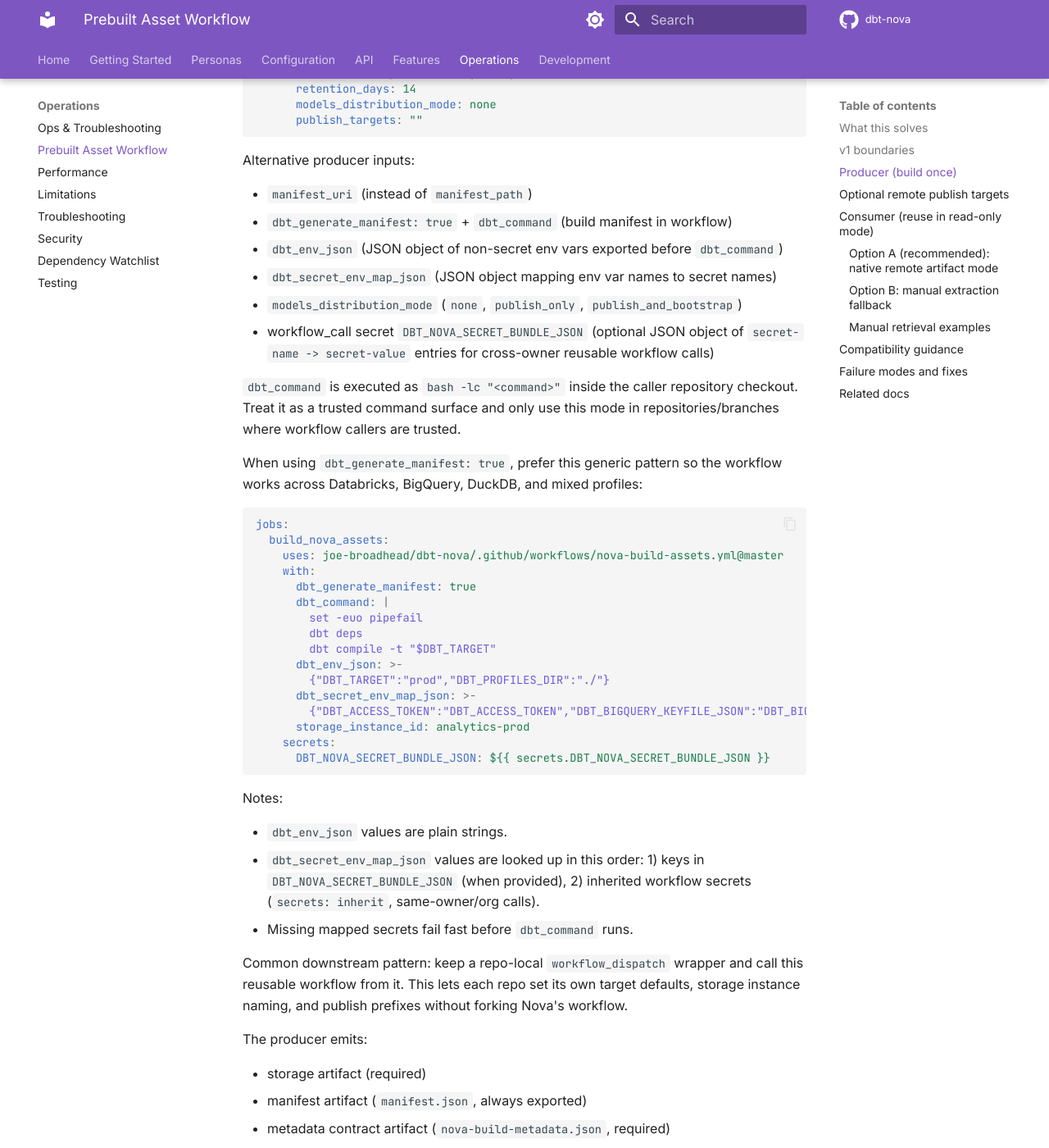
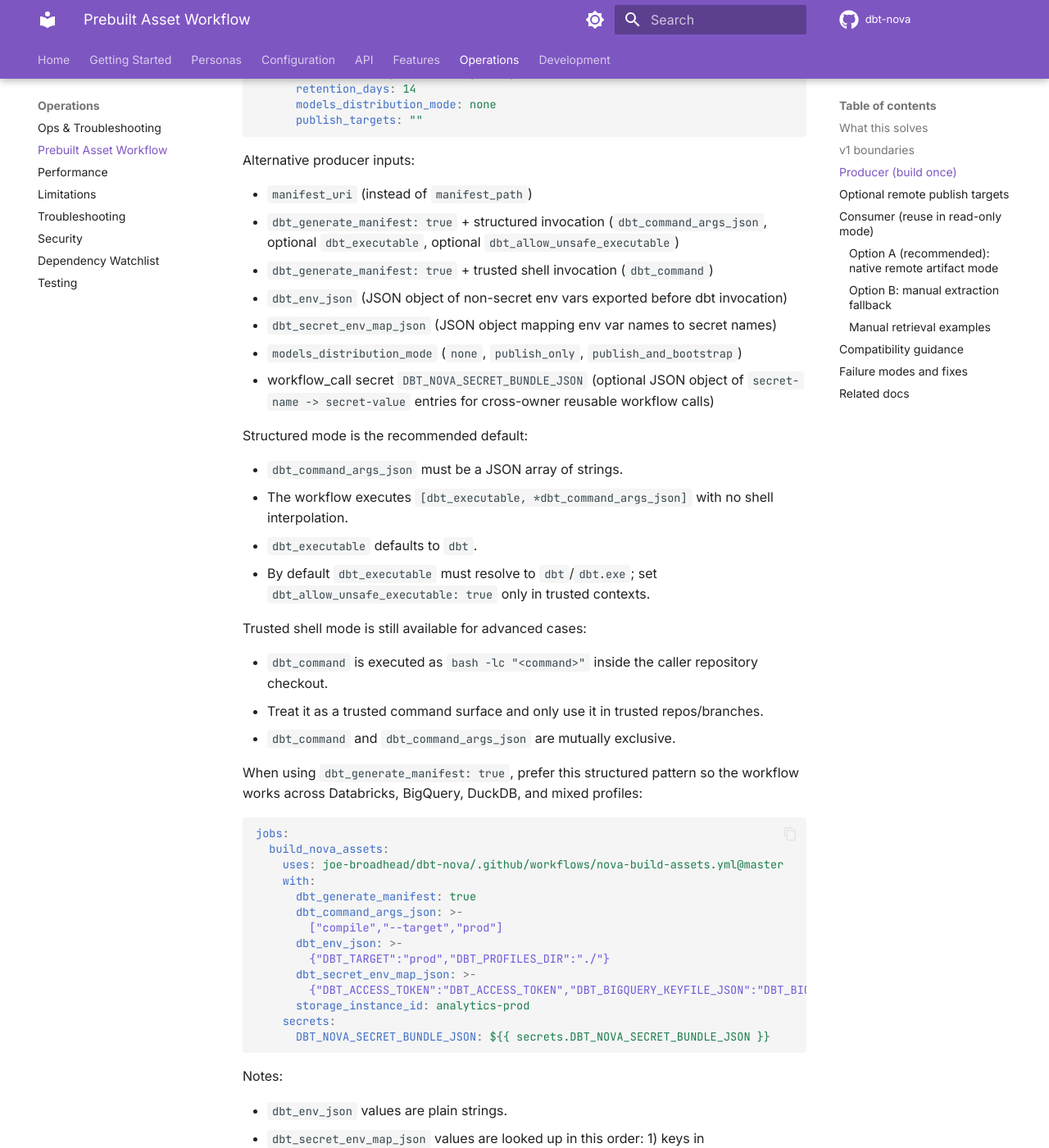
Before and after one commit to joe-broadhead/dbt-nova, an MkDocs documentation site: the page built from docs/operations/prebuilt-assets.md, in a window 1280 px wide and 1400 px high, scrolled down 1016 px. Shown: the whole window at 82% size. Built offline with MkDocs 1.6.1 and Material for MkDocs 9.7.7, drawn with Linux system fonts in a browser that asks for light colours; comment, search, counter and statistics services are not loaded; some of the changed text lies outside the part shown.

Commit message:
Add structured dbt invocation mode to reusable asset workflow (#121)
* Add structured dbt invocation mode to reusable asset workflow

* Fix CI invalid mixed-input assertion job

* Fix structured dbt args JSON in CI

* Fix workflow summary rendering for JSON outputs

* Harden structured dbt logging and remove brittle CI assert

* Harden reusable dbt invocation trust boundaries

````diff
--- a/docs/operations/prebuilt-assets.md
+++ b/docs/operations/prebuilt-assets.md
@@ -44,18 +44,29 @@
 Alternative producer inputs:
 
 - `manifest_uri` (instead of `manifest_path`)
-- `dbt_generate_manifest: true` + `dbt_command` (build manifest in workflow)
-- `dbt_env_json` (JSON object of non-secret env vars exported before `dbt_command`)
+- `dbt_generate_manifest: true` + structured invocation (`dbt_command_args_json`, optional `dbt_executable`, optional `dbt_allow_unsafe_executable`)
+- `dbt_generate_manifest: true` + trusted shell invocation (`dbt_command`)
+- `dbt_env_json` (JSON object of non-secret env vars exported before dbt invocation)
 - `dbt_secret_env_map_json` (JSON object mapping env var names to secret names)
 - `models_distribution_mode` (`none`, `publish_only`, `publish_and_bootstrap`)
 - workflow_call secret `DBT_NOVA_SECRET_BUNDLE_JSON` (optional JSON object of
   `secret-name -> secret-value` entries for cross-owner reusable workflow calls)
 
-`dbt_command` is executed as `bash -lc "<command>"` inside the caller
-repository checkout. Treat it as a trusted command surface and only use this
-mode in repositories/branches where workflow callers are trusted.
+Structured mode is the recommended default:
 
-When using `dbt_generate_manifest: true`, prefer this generic pattern so the
+- `dbt_command_args_json` must be a JSON array of strings.
+- The workflow executes `[dbt_executable, *dbt_command_args_json]` with no shell interpolation.
+- `dbt_executable` defaults to `dbt`.
+- By default `dbt_executable` must resolve to `dbt`/`dbt.exe`; set
+  `dbt_allow_unsafe_executable: true` only in trusted contexts.
+
+Trusted shell mode is still available for advanced cases:
+
+- `dbt_command` is executed as `bash -lc "<command>"` inside the caller repository checkout.
+- Treat it as a trusted command surface and only use it in trusted repos/branches.
+- `dbt_command` and `dbt_command_args_json` are mutually exclusive.
+
+When using `dbt_generate_manifest: true`, prefer this structured pattern so the
 workflow works across Databricks, BigQuery, DuckDB, and mixed profiles:
 
 ```yaml
@@ -64,10 +75,8 @@
     uses: joe-broadhead/dbt-nova/.github/workflows/nova-build-assets.yml@master
     with:
       dbt_generate_manifest: true
-      dbt_command: |
-        set -euo pipefail
-        dbt deps
-        dbt compile -t "$DBT_TARGET"
+      dbt_command_args_json: >-
+        ["compile","--target","prod"]
       dbt_env_json: >-
         {"DBT_TARGET":"prod","DBT_PROFILES_DIR":"./"}
       dbt_secret_env_map_json: >-
@@ -83,7 +92,8 @@
 - `dbt_secret_env_map_json` values are looked up in this order:
   1) keys in `DBT_NOVA_SECRET_BUNDLE_JSON` (when provided),
   2) inherited workflow secrets (`secrets: inherit`, same-owner/org calls).
-- Missing mapped secrets fail fast before `dbt_command` runs.
+- Missing mapped secrets fail fast before dbt invocation.
+- Use trusted `dbt_command` only when you explicitly need shell semantics.
 
 Common downstream pattern: keep a repo-local `workflow_dispatch` wrapper and
 call this reusable workflow from it. This lets each repo set its own target
````
Also changed, not shown: README.md (+10 -3 lines), docs/development/ci.md (+13 -5 lines), 2 other files.
